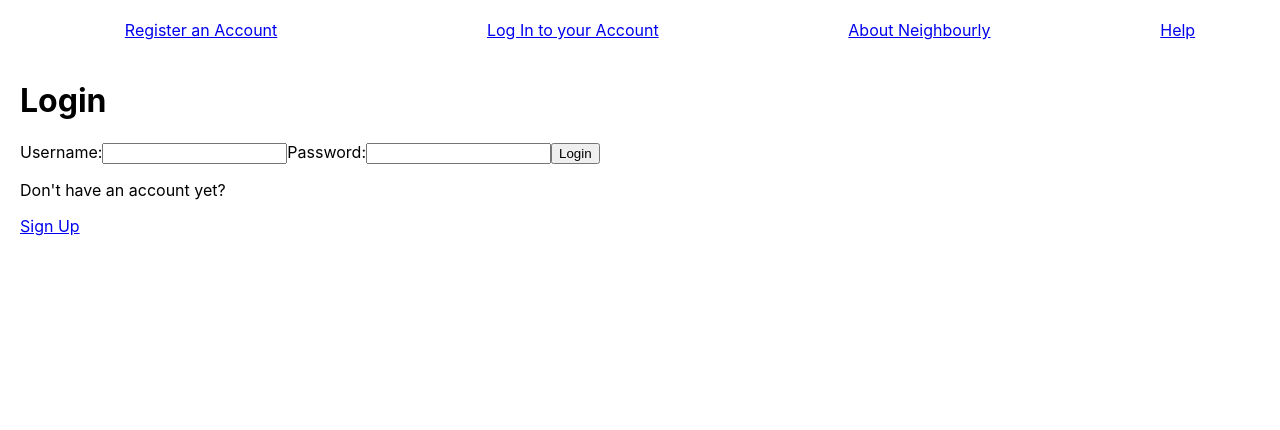
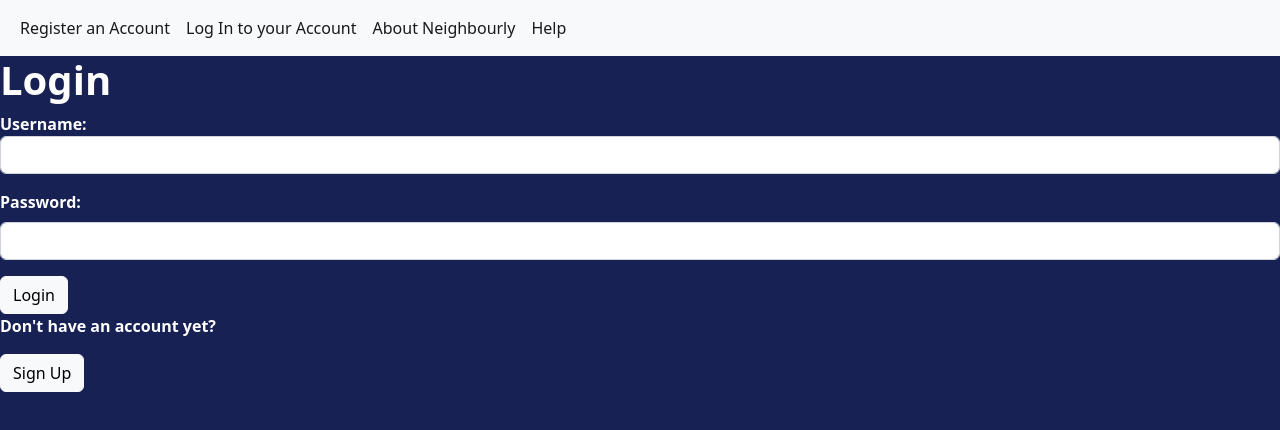
Before and after one commit to kohoki/NeighbourlyFrontend, a React (Create React App) app: page /login in a window 1280 px wide. Shown: the top 430 px of the page. Built offline with nearby package versions, Linux system fonts and the light colour scheme.

Commit message:
add styling

```diff
--- a/package.json
+++ b/package.json
@@ -7,6 +7,7 @@
     "@testing-library/react": "^13.4.0",
     "@testing-library/user-event": "^13.5.0",
     "axios": "^1.2.0",
+    "bootstrap": "^5.2.3",
     "dotenv": "^16.0.3",
     "react": "^18.2.0",
     "react-dom": "^18.2.0",
--- a/src/App.css
+++ b/src/App.css
@@ -1,6 +1,31 @@
 body {
-    padding-left: 20px
+
 }
+
+.backgroundColor {
+    background-color: #172153;
+    width: 100vw;
+    height: 100vh;
+}
+
+.textColor {
+    color: white;
+    font-weight: bold;
+}
+
+/*.btn-color {
+    background-color: #FF9666;
+    color: white;
+    border: 1px solid #FF9666;
+    border-radius: 5px;
+    padding: 5px;
+}
+.link-text {
+    text-decoration: inherit;
+    color: white;
+}*/
+
+
 
 .Navbar {
 display: flex;
--- a/src/components/ChangeItemStatus.js
+++ b/src/components/ChangeItemStatus.js
@@ -19,11 +19,15 @@ function ChangeItemStatus({ itemId, borrower }) {
   };
 
   return (
-    <>
-      <button className="Button" type="button" onClick={availableAgain}>
+    <div style={{ marginBottom: "10px" }}>
+      <button
+        className="btn btn-secondary"
+        type="button"
+        onClick={availableAgain}
+      >
         Item is available again.
       </button>
-    </>
+    </div>
   );
 }
 
--- a/src/components/DeleteItem.js
+++ b/src/components/DeleteItem.js
@@ -2,19 +2,25 @@ import axios from "axios";
 
 const API_URL = "http://localhost:5005";
 
-function DeleteItem({itemId, setItems, userId}) {
-const handleDelete = async(e) => {
-e.preventDefault();
-await axios.delete(`${API_URL}/item/${userId}/delete/${itemId}`);
-let response = await axios.get(`${API_URL}/item/${userId}`)
-setItems(response.data.foundedItems)
-}
+function DeleteItem({ itemId, setItems, userId }) {
+  const handleDelete = async (e) => {
+    e.preventDefault();
+    await axios.delete(`${API_URL}/item/${userId}/delete/${itemId}`);
+    let response = await axios.get(`${API_URL}/item/${userId}`);
+    setItems(response.data.foundedItems);
+  };
 
-return (
-<>
-<button className="Button" type="button" onClick={handleDelete}>Remove Item</button>
-</>
-    )
+  return (
+    <div style={{ marginBottom: "10px" }}>
+      <button
+        className="btn btn-secondary"
+        type="button"
+        onClick={handleDelete}
+      >
+        Remove Item
+      </button>
+    </div>
+  );
 }
 
 export default DeleteItem;
--- a/src/components/EditItem.js
+++ b/src/components/EditItem.js
@@ -2,17 +2,19 @@ import { useNavigate } from "react-router-dom";
 
 const API_URL = "http://localhost:5005";
 
-function EditItem({itemId, userId}) {
-const navigate = useNavigate();
-const handleEdit = () => {
-navigate(`/profile/${userId}/item/${itemId}/edit`)
-}
+function EditItem({ itemId, userId }) {
+  const navigate = useNavigate();
+  const handleEdit = () => {
+    navigate(`/profile/${userId}/item/${itemId}/edit`);
+  };
 
-return (
-<>
-<button type="submit" onClick={handleEdit}>Edit Item Details</button>
-</>
-    )
+  return (
+    <div style={{ marginBottom: "10px" }}>
+      <button className="btn btn-secondary" type="submit" onClick={handleEdit}>
+        Edit Item Details
+      </button>
+    </div>
+  );
 }
 
 export default EditItem;
--- a/src/components/EditItemImage.js
+++ b/src/components/EditItemImage.js
@@ -1,16 +1,18 @@
 import { useNavigate } from "react-router-dom";
 
-function EditItemImage({itemId}) {
-const navigate = useNavigate();
-const handleEdit = () => {
-navigate(`/lend/${itemId}/image`)
-}
+function EditItemImage({ itemId }) {
+  const navigate = useNavigate();
+  const handleEdit = () => {
+    navigate(`/lend/${itemId}/image`);
+  };
 
-return (
-<>
-<button className="Button" type="submit" onClick={handleEdit}>Update Item Image</button>
-</>
-    )
+  return (
+    <div style={{ marginBottom: "10px" }}>
+      <button className="btn btn-secondary" type="submit" onClick={handleEdit}>
+        Update Item Image
+      </button>
+    </div>
+  );
 }
 
 export default EditItemImage;
--- a/src/components/Navbar.js
+++ b/src/components/Navbar.js
@@ -6,29 +6,103 @@ function Navbar() {
   const { isLoggedIn, user, logOutUser } = useContext(AuthContext);
 
   return (
-        <nav className="Navbar">
+    <nav /*className="Navbar"*/ className="navbar navbar-expand-lg bg-light">
       {!isLoggedIn && (
-  <>
-        <Link className="Link" to="/signup">Register an Account</Link>
-        <Link className="Link" to="/login">Log In to your Account</Link>
-        <Link to="/about">About Neighbourly</Link>
+        <div className="container-fluid">
+          <div className="collapse navbar-collapse" id="navbarNav">
+            <ul className="navbar-nav">
+              <li className="nav-item">
+                <Link
+                  className="nav-link active"
+                  aria-current="page"
+                  to="/signup"
+                >
+                  Register an Account
+                </Link>
+              </li>
+              <li className="nav-item">
+                <Link
+                  className="nav-link active"
+                  aria-current="page"
+                  to="/login"
+                >
+                  Log In to your Account
+                </Link>
+              </li>
+              <li className="nav-item">
+                <Link
+                  className="nav-link active"
+                  aria-current="page"
+                  to="/about"
+                >
+                  About Neighbourly
+                </Link>
+              </li>
+              <li className="nav-item">
+                <Link
+                  className="nav-link active"
+                  aria-current="page"
+                  to="/help"
+                >
+                  Help
+                </Link>
+              </li>
+            </ul>
+          </div>
+        </div>
+      )}
+
+      {isLoggedIn && (
+        <div className="container-fluid">
+          <div className="collapse navbar-collapse" id="navbarNav">
+            <ul className="navbar-nav">
+              <li className="nav-item">
+                <Link className="nav-link active" to="/home">
+                  <img
+                    src="https://res.cloudinary.com/dv6mgmdzd/image/upload/v1669730868/Project%203%20-%20Neighbourly/logo_cuaypn.png"
+                    alt="Logo"
+                  />
+                </Link>
+              </li>
+              <li className="nav-item">
+                <Link className="nav-link active" to={`/profile/${user._id}`}>
+                  {user.username}'s Profile
+                </Link>
+              </li>
+              <li className="nav-item">
+                <Link className="nav-link active" to="/borrow">
+                  Borrow
+                </Link>
+              </li>
+              <li className="nav-item">
+                <Link className="nav-link active" to="/lend">
+                  Lend
+                </Link>
+              </li>
+              <li className="nav-item">
+                <Link className="nav-link active" to="/messages">
+                  Messages
+                </Link>
+              </li>
+              <li className="nav-item">
+                <Link className="nav-link active" to="/about">
+                  About Neighbourly
+                </Link>
+              </li>
+              <li className="nav-item">
                 <Link to="/help">Help</Link>
-        </>
-)}
-        {isLoggedIn && (
-  <>
-        <Link to="/home"><img src="https://res.cloudinary.com/dv6mgmdzd/image/upload/v1669730868/Project%203%20-%20Neighbourly/logo_cuaypn.png" alt="Logo"/></Link>
-        <Link to={`/profile/${user._id}`}>{user.username}'s Profile</Link>
-        <Link to="/borrow">Borrow</Link>
-        <Link to="/lend">Lend</Link>
-        <Link to="/messages">Messages</Link>
-        <Link to="/about">About Neighbourly</Link>
-        <Link to="/help">Help</Link>
-        <Link onClick={logOutUser}>Logout</Link>
-        </>
+              </li>
+              <li className="nav-item">
+                <Link className="nav-link active" onClick={logOutUser}>
+                  Logout
+                </Link>
+              </li>
+            </ul>
+          </div>
+        </div>
       )}
     </nav>
-    )
+  );
 }
 
 export default Navbar;
--- a/src/pages/Borrow.js
+++ b/src/pages/Borrow.js
@@ -3,40 +3,66 @@ import { AuthContext } from "../context/auth.context";
 import axios from "axios";
 import { Link } from "react-router-dom";
 
-const API_URL = "http://localhost:5005"
+const API_URL = "http://localhost:5005";
 
-function Borrow () {
+function Borrow() {
   const { user } = useContext(AuthContext);
   const [items, setItems] = useState();
 
   useEffect(() => {
     const fetchItems = async () => {
-            let response = await axios.get(`${API_URL}/item`)
-            setItems(response.data.foundedItems)
-        }
+      let response = await axios.get(`${API_URL}/item`);
+      setItems(response.data.foundedItems);
+    };
     fetchItems();
   }, []);
 
-    console.log(items)
+  console.log(items);
 
-    return items? (
-        <div >
-            <h1>What are you looking for? </h1>
-            {items.map(item => (
-                <div key={item._id} className="itemsToBorrow">
-                <p>Item name: {item.itemName}</p>
-                <img src={item.image} alt="item-pic"/>
-                <p>Description: {item.description}</p>
-                <p>Availability: {item.availability}</p>
-                <p>Creator: {item.creator.username}</p>
-                <Link to={`/borrow/${item._id}`}>Contact Lender</Link>
+  return items ? (
+    <div
+      className="backgroundColor"
+      style={{ display: "flex", flexDirection: "column " }}
+    >
+      <div>
+        <h1 style={{ margin: "10px" }} className="textColor">
+          What are you looking for?{" "}
+        </h1>
+      </div>
+      <div
+        className="container"
+        style={{
+          display: "flex",
+          margin: "0px",
+          flexWrap: "wrap",
+          justifyContent: "space-around",
+        }}
+      >
+        {items.map((item) => (
+          <div
+            key={item._id}
+            className="card"
+            style={{ width: "22rem", marginTop: "50px" }}
+          >
+            <img src={item.image} alt="item-pic" className="card-img-top" />
+            <div className="card-body">
+              <h5 className="card-title">{item.itemName}</h5>
+              <p className="card-text">{item.description}</p>
+              <p className="card-text">Availability: {item.availability}</p>
+              <p className="card-text">Creator: {item.creator.username}</p>
+              <Link className="btn btn-secondary" to={`/borrow/${item._id}`}>
+                Contact Lender
+              </Link>
+            </div>
           </div>
         ))}
       </div>
-    )
-    : (
+    </div>
+  ) : (
+    <div className="container backgroundColor">
       <h1>Loading...</h1>
-    )
+    </div>
+  );
 }
 
 export default Borrow;
--- a/src/pages/BorrowedItems.js
+++ b/src/pages/BorrowedItems.js
@@ -3,37 +3,65 @@ import { Link } from "react-router-dom";
 import { useContext, useState, useEffect } from "react";
 import { AuthContext } from "../context/auth.context";
 
-const API_URL = "http://localhost:5005"
+const API_URL = "http://localhost:5005";
 
-function BorrowedItems () {
+function BorrowedItems() {
   const { user } = useContext(AuthContext);
   const [items, setItems] = useState();
 
   useEffect(() => {
     const fetchItems = async () => {
-            let response = await axios.get(`${API_URL}/item/${user._id}/borrowed`)
-            setItems(response.data.findItems)
-        }
+      let response = await axios.get(`${API_URL}/item/${user._id}/borrowed`);
+      setItems(response.data.findItems);
+    };
     fetchItems();
   }, []);
 
-    return items? (
+  return items ? (
+    <div
+      className="backgroundColor"
+      style={{ display: "flex", flexDirection: "column " }}
+    >
       <div>
-          <h1>These items are currently borrowed:</h1>
-          {items.map(item => (
-                <div key={item._id}>
-                <p>Item name: {item.itemName}</p>
-                <p>Image: <img src={item.image} alt="item-pic"/></p>
-                <p>Description: {item.description}</p>
-                <p>Availability: {item.availability}</p>
+        <h1 style={{ margin: "10px" }} className="textColor">
+          These items are currently borrowed:
+        </h1>
+      </div>
+      {/* <div>
+        <Link className="btn btn-light" to="/borrow">
+          Borrow Another Item
+        </Link>
+      </div> */}
+      <div
+        className="container"
+        style={{
+          display: "flex",
+          margin: "0px",
+          flexWrap: "wrap",
+          justifyContent: "space-around",
+        }}
+      >
+        {items.map((item) => (
+          <div
+            key={item._id}
+            className="card"
+            style={{ width: "22rem", marginTop: "50px" }}
+          >
+            <img src={item.image} alt="item-pic" className="card-img-top" />
+            <div className="card-body">
+              <h5 className="card-title">{item.itemName}</h5>
+              <p className="card-text">{item.description}</p>
+              <p className="card-text">Availability: {item.availability}</p>
+            </div>
           </div>
         ))}
-            <Link className="Link" to="/borrow">Borrow Another Item</Link>
       </div>
-    )
-    : (
+    </div>
+  ) : (
+    <div className="container backgroundColor">
       <h1>Loading...</h1>
-    )
+    </div>
+  );
 }
 
 export default BorrowedItems;
--- a/src/pages/LentItems.js
+++ b/src/pages/LentItems.js
@@ -22,17 +22,40 @@ function LentItems() {
   }, []);
 
   return items ? (
+    <div
+      className="backgroundColor"
+      style={{ display: "flex", flexDirection: "column " }}
+    >
       <div>
-      <h1>Your Loaned Items: </h1>
+        <h1 style={{ margin: "10px" }} className="textColor">
+          Your Loaned Items:{" "}
+        </h1>
+      </div>
+      <div
+        className="container"
+        style={{
+          display: "flex",
+          margin: "0px",
+          flexWrap: "wrap",
+          justifyContent: "space-around",
+        }}
+      >
         {items.map((item) => (
-        <div key={item._id}>
-          <p>Item name: {item.itemName}</p>
-        <img src={item.image} alt="item-pic" />
-          <p>Description: {item.description}</p>
-          <p>Availability: {item.availability}</p>
-          <p>
+          <div
+            key={item._id}
+            className="card"
+            style={{ width: "22rem", marginTop: "50px" }}
+          >
+            <img src={item.image} alt="item-pic" className="card-img-top" />
+            <div className="card-body">
+              <h5 className="card-title">{item.itemName}</h5>
+
+              <p className="card-text">{item.description}</p>
+              <p className="card-text">Availability: {item.availability}</p>
+              <p className="card-text">
                 Item is borrowed:{" "}
                 {item.borrowed ? <span>yes</span> : <span>no</span>}
+              </p>
               {(() => {
                 if (item.borrowed) {
                   return (
@@ -43,18 +66,30 @@ function LentItems() {
                   );
                 }
               })()}
-          </p>
-                <EditItem userId={user._id} itemId={item._id}/>
-                <EditItemImage itemId={item._id}/>
-                <DeleteItem userId={user._id} itemId={item._id} setItems={setItems}/>
+
+              <EditItem userId={user._id} itemId={item._id} />
+              <EditItemImage itemId={item._id} />
+              <DeleteItem
+                userId={user._id}
+                itemId={item._id}
+                setItems={setItems}
+              />
+            </div>
           </div>
         ))}
-      <Link className="Link" to="/lend">
+        <div className="card" style={{ width: "22rem", marginTop: "50px" }}>
+          <div className="card-body">
+            <Link className="btn btn-secondary" to="/lend">
               Loan Another Item
             </Link>
           </div>
+        </div>
+      </div>
+    </div>
   ) : (
+    <div className="container backgroundColor">
       <h1>Loading...</h1>
+    </div>
   );
 }
 
--- a/src/pages/Login.js
+++ b/src/pages/Login.js
@@ -4,9 +4,7 @@ import { Link, useNavigate } from "react-router-dom";
 import { AuthContext } from "../context/auth.context";
 
 const API_URL = "http://localhost:5005";
-
-
-function Login(props) {
+function Login() {
   const [username, setUsername] = useState("");
   const [password, setPassword] = useState("");
   const [errorMessage, setErrorMessage] = useState(undefined);
@@ -18,55 +16,67 @@ function Login(props) {
   const handleUsername = (e) => setUsername(e.target.value);
   const handlePassword = (e) => setPassword(e.target.value);
 
-
   const handleLoginSubmit = (e) => {
     e.preventDefault();
     const requestBody = { username, password };
 
-    axios.post(`${API_URL}/login`, requestBody)
+    axios
+      .post(`${API_URL}/login`, requestBody)
       .then((response) => {
         // Request to the server's endpoint `/auth/login` returns a response
         // with the JWT string ->  response.data.authToken
-        console.log('JWT token', response.data.authToken );
+        console.log("JWT token", response.data.authToken);
         storeToken(response.data.authToken);
         authenticateUser();
-        navigate('/home');
+        navigate("/home");
       })
       .catch((error) => {
         const errorDescription = error.response.data.message;
         setErrorMessage(errorDescription);
-      })
+      });
   };
 
   return (
-    <div className="LoginPage">
-      <h1>Login</h1>
+    <div /*className="LoginPage"*/ className="backgroundColor">
+      <h1 className="textColor">Login</h1>
 
       <form onSubmit={handleLoginSubmit}>
-        <label>Username:</label>
+        <div className="mb-3">
+          <label className="textColor">Username:</label>
           <input
             type="text"
             name="username"
             value={username}
             onChange={handleUsername}
+            className="form-control"
           />
-
-        <label>Password:</label>
+        </div>
+        <div className="mb-3">
+          <label for="exampleInputPassword1" className="form-label textColor">
+            Password:
+          </label>
           <input
             type="password"
             name="password"
             value={password}
             onChange={handlePassword}
+            className="form-control"
+            id="exampleInputPassword1"
           />
+        </div>
+        <button type="submit" className="btn btn-light">
+          Login
+        </button>
+      </form>
+      {errorMessage && <p className="error-message">{errorMessage}</p>}
 
-        <button type="submit">Login</button>
-      </form>
-      { errorMessage && <p className="error-message">{errorMessage}</p> }
-
-      <p>Don't have an account yet?</p>
-      <Link to={"/signup"}> Sign Up</Link>
+      <p className="textColor">Don't have an account yet?</p>
+      <Link className="btn btn-light" to={"/signup"}>
+        {" "}
+        Sign Up
+      </Link>
     </div>
-  )
+  );
 }
 
 export default Login;
```
Also changed, not shown: src/index.js (+11 -11 lines), 1 other file (tests, documents, lock files or other folders). Lines whose indentation alone changed are shown as unchanged.
